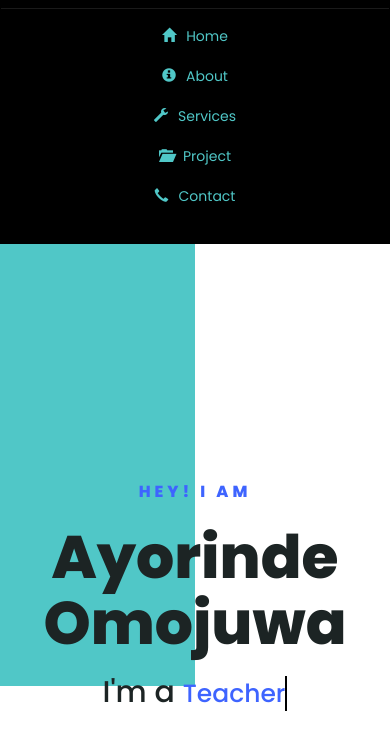
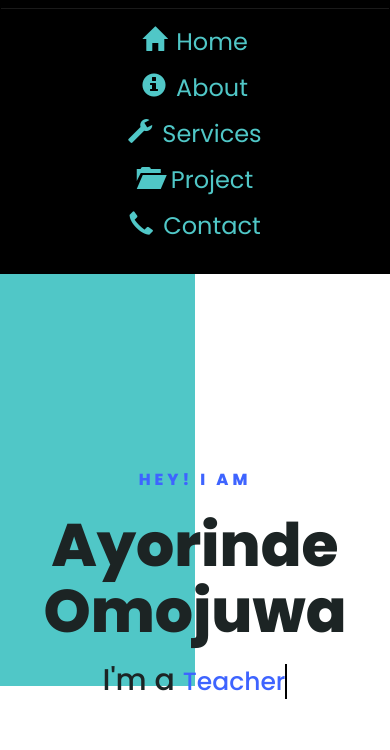
Before and after one commit to juwadickson/official-portfolio, a plain HTML site: page index.html in a window 390 px wide. Both pictures are taken after a click on the button "Toggle navigation". Shown: the part 74-824 px from the top of the page. Drawn offline with nearby package versions, Linux system fonts and the light colour scheme.

Commit message:
Menu updated

```diff
--- a/css/index.css
+++ b/css/index.css
@@ -4,7 +4,7 @@
 }
 
 .center-screen{
-    height: calc(100vh - 131.600px);
+    height: calc(90vh - 131.600px);
     display: flex;
     justify-content: center;
     align-items: center;
@@ -33,3 +33,8 @@
     from, to { border-color: transparent; }
     50% { border-color: black; }
   }
+
+
+@media (max-width: 768px){
+    height: ;
+}
--- a/css/styles.css
+++ b/css/styles.css
@@ -51,6 +51,7 @@ body{
     }
     #nav-list a{
         color: #50C7C7;
+        font-size: 1.5em;
     }
     .glyphicon{
         margin-right: 10px;
```
